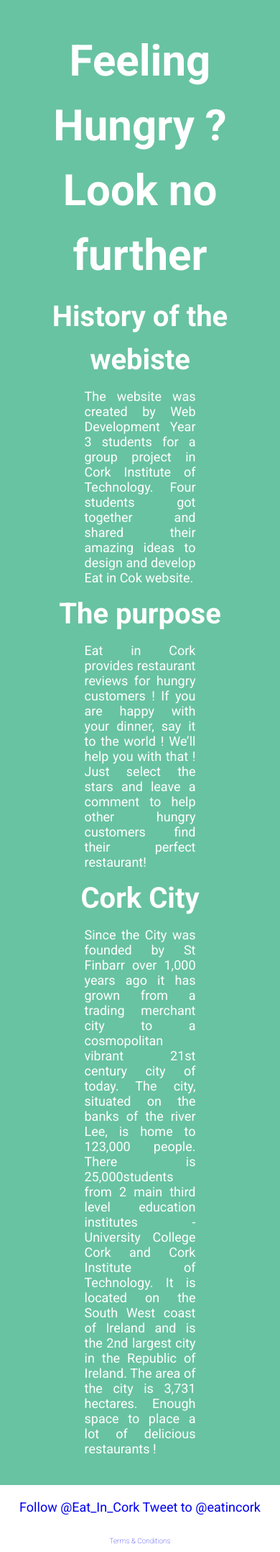
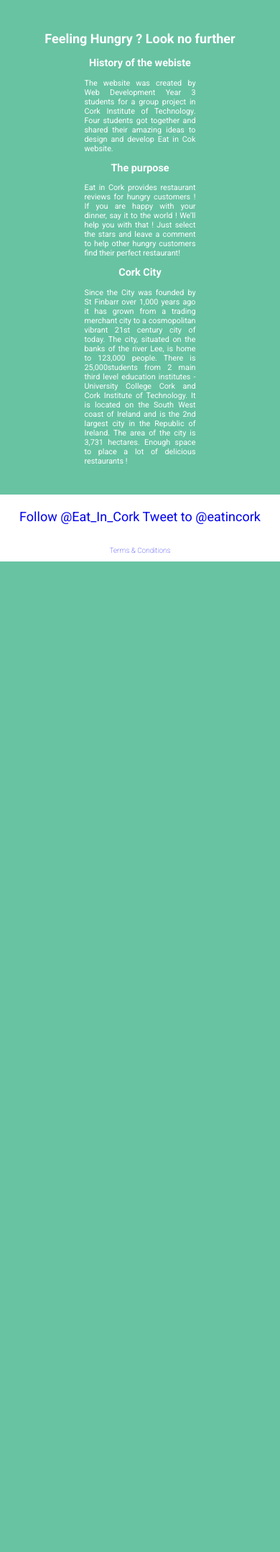
Before and after one commit to ClocloHoho/GroupProject4, a PHP site: page /aboutSite.php in a window 390 px wide. Shown: the part 70-2226 px from the top of the page at 72% size. After the commit the page ends 850 px from the top, so only its background shows below. Run offline with PHP 8.4, Linux system fonts and the light colour scheme; some libraries are stand-ins or nearby versions.

Commit message:
Responsive About Site

```diff
--- a/css/aboutSite.css
+++ b/css/aboutSite.css
@@ -95,14 +95,20 @@
 padding: 40px;
 }
 
+h1{
+	font-size: 3em;
+}
+
 h2{
 	padding: 10px;
+	font-size: 2em;
 }
 
 p{
 	text-align: justify;
 	width: 50%;
 	margin: 0 auto;
+	font-size: 1em;
 }
 
 /*
@@ -143,6 +149,18 @@
 
 }
 
+h1{
+	font-size: 1em;
+}
+h2{
+	font-size: 0.8em;
+}
+p{
+	font-size: 0.6em;
+}
+
+}
+
 @media only screen and (max-width: 300px) {
 
 	nav li a {
@@ -156,3 +174,8 @@
 	.rating {
 	width:70%;
 }
+
+p{
+	text-align: center;
+}
+}
```
